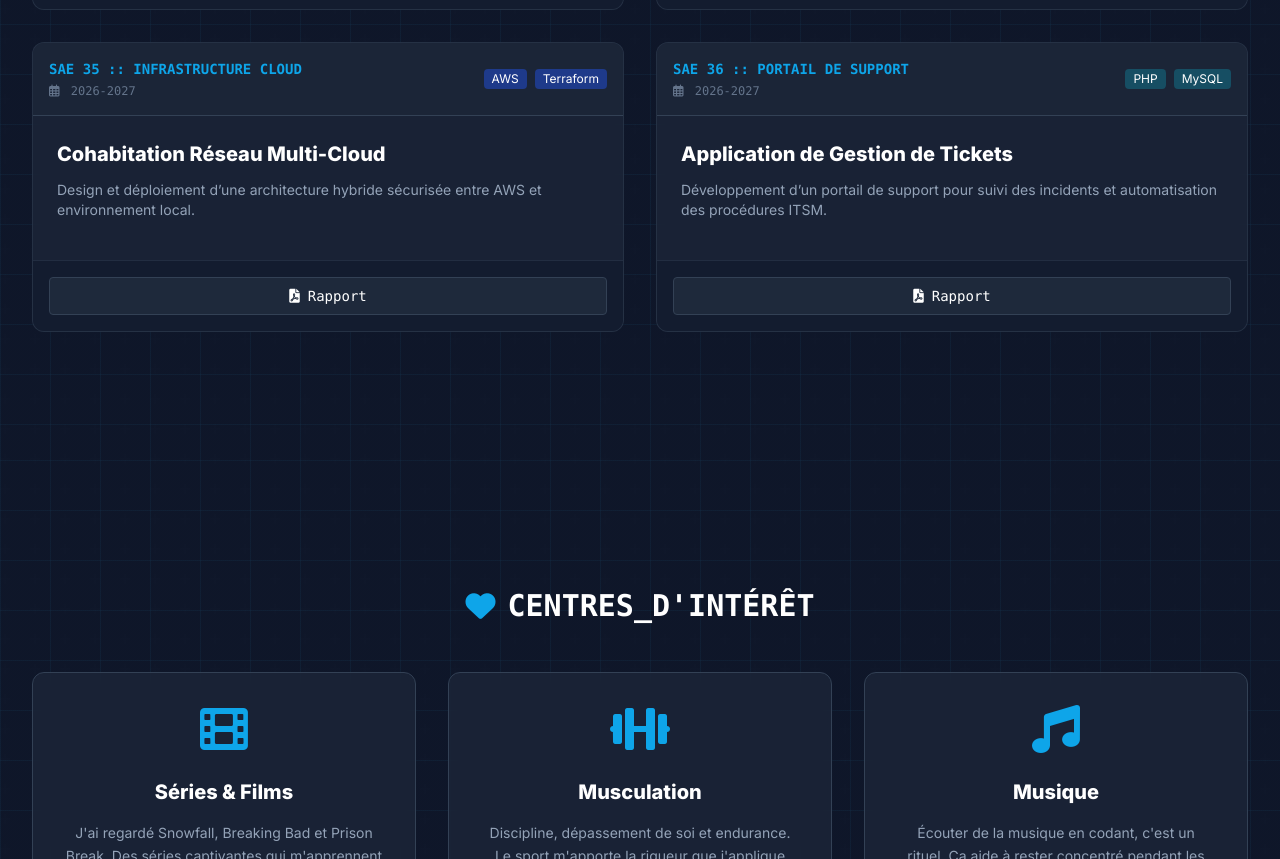
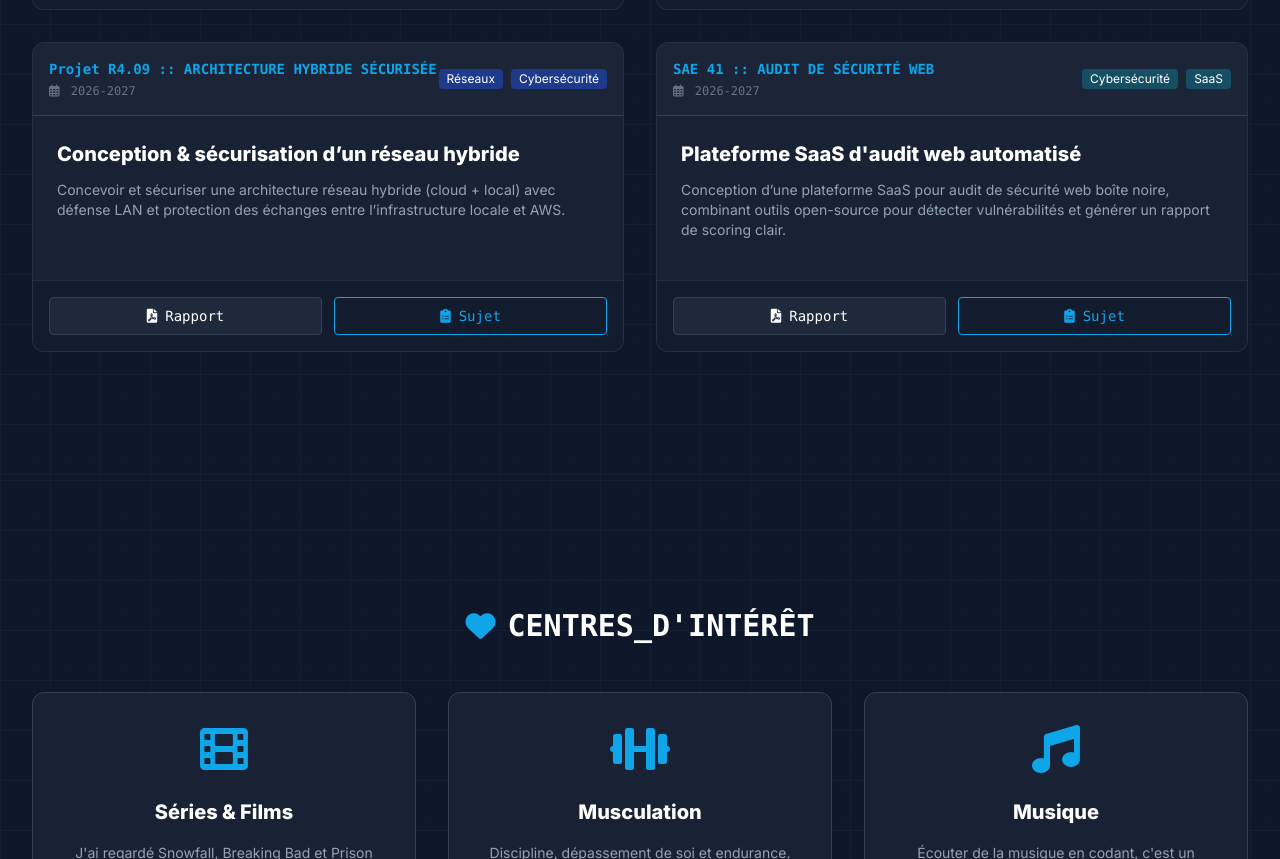
Before and after one commit to mohaesh/PORTFOLIO, a plain HTML site: page projets.html in a window 1280 px wide. Shown: the part 1976-2835 px from the top of the page. Drawn offline with nearby package versions, Linux system fonts and the light colour scheme.

Commit message:
v3.0 portfolio

```diff
--- a/projets.html
+++ b/projets.html
@@ -324,21 +324,24 @@
                 <div class="project-card glass-panel rounded-xl overflow-hidden flex flex-col h-full hover:border-sky-500" data-category="reseaux">
                     <div class="bg-slate-800/50 p-4 border-b border-slate-700 flex justify-between items-center">
                         <div class="flex flex-col">
-                            <span class="font-mono text-sky-500 text-sm font-bold">SAE 35 :: INFRASTRUCTURE CLOUD</span>
+                            <span class="font-mono text-sky-500 text-sm font-bold">Projet R4.09 :: ARCHITECTURE HYBRIDE SÉCURISÉE</span>
                             <span class="text-xs text-slate-500 font-mono mt-1"><i class="far fa-calendar-alt mr-1"></i> 2026-2027</span>
                         </div>
                         <div class="flex gap-2 text-xs text-white">
-                            <span class="bg-blue-900 px-2 py-0.5 rounded">AWS</span>
-                            <span class="bg-blue-900 px-2 py-0.5 rounded">Terraform</span>
+                            <span class="bg-blue-900 px-2 py-0.5 rounded">Réseaux</span>
+                            <span class="bg-blue-900 px-2 py-0.5 rounded">Cybersécurité</span>
                         </div>
                     </div>
                     <div class="p-6 flex-grow">
-                        <h3 class="text-xl font-bold text-white mb-3">Cohabitation Réseau Multi-Cloud</h3>
-                        <p class="text-slate-400 text-sm mb-4">Design et déploiement d’une architecture hybride sécurisée entre AWS et environnement local.</p>
+                        <h3 class="text-xl font-bold text-white mb-3">Conception & sécurisation d’un réseau hybride</h3>
+                        <p class="text-slate-400 text-sm mb-4">Concevoir et sécuriser une architecture réseau hybride (cloud + local) avec défense LAN et protection des échanges entre l’infrastructure locale et AWS.</p>
                     </div>
                     <div class="p-4 border-t border-slate-700/50 bg-[#0f172a]/50 flex gap-3">
-                        <a href="rapports/Cahier de COURS ressource R4.Cyber.09.pdf" target="_blank" class="flex-1 inline-flex items-center justify-center gap-2 bg-[#1e293b] hover:bg-sky-500 border border-slate-700 text-white py-2 rounded transition-colors text-sm font-mono hover:border-white">
+                        <a href="rapports/R4.09_TP_DROUSSI_ABDALLAH.pdf" target="_blank" class="flex-1 inline-flex items-center justify-center gap-2 bg-[#1e293b] hover:bg-sky-500 border border-slate-700 text-white py-2 rounded transition-colors text-sm font-mono hover:border-white">
                             <i class="fas fa-file-pdf"></i> Rapport
+                        </a>
+                        <a href="sujets_SAE/Cahier de COURS ressource R4.Cyber.09.pdf" target="_blank" class="flex-1 inline-flex items-center justify-center gap-2 border border-sky-500 text-sky-500 hover:bg-sky-500/10 py-2 rounded transition-colors text-sm font-mono">
+                            <i class="fas fa-clipboard-list"></i> Sujet
                         </a>
                     </div>
                 </div>
@@ -347,21 +350,24 @@
                 <div class="project-card glass-panel rounded-xl overflow-hidden flex flex-col h-full hover:border-sky-500" data-category="web">
                     <div class="bg-slate-800/50 p-4 border-b border-slate-700 flex justify-between items-center">
                         <div class="flex flex-col">
-                            <span class="font-mono text-sky-500 text-sm font-bold">SAE 36 :: PORTAIL DE SUPPORT</span>
+                            <span class="font-mono text-sky-500 text-sm font-bold">SAE 41 :: AUDIT DE SÉCURITÉ WEB</span>
                             <span class="text-xs text-slate-500 font-mono mt-1"><i class="far fa-calendar-alt mr-1"></i> 2026-2027</span>
                         </div>
                         <div class="flex gap-2 text-xs text-white">
-                            <span class="bg-cyan-900 px-2 py-0.5 rounded">PHP</span>
-                            <span class="bg-cyan-900 px-2 py-0.5 rounded">MySQL</span>
+                            <span class="bg-cyan-900 px-2 py-0.5 rounded">Cybersécurité</span>
+                            <span class="bg-cyan-900 px-2 py-0.5 rounded">SaaS</span>
                         </div>
                     </div>
                     <div class="p-6 flex-grow">
-                        <h3 class="text-xl font-bold text-white mb-3">Application de Gestion de Tickets</h3>
-                        <p class="text-slate-400 text-sm mb-4">Développement d’un portail de support pour suivi des incidents et automatisation des procédures ITSM.</p>
+                        <h3 class="text-xl font-bold text-white mb-3">Plateforme SaaS d'audit web automatisé</h3>
+                        <p class="text-slate-400 text-sm mb-4">Conception d’une plateforme SaaS pour audit de sécurité web boîte noire, combinant outils open-source pour détecter vulnérabilités et générer un rapport de scoring clair.</p>
                     </div>
                     <div class="p-4 border-t border-slate-700/50 bg-[#0f172a]/50 flex gap-3">
-                        <a href="rapports/Cours_Complet_PowerShell_R4.05.pdf" target="_blank" class="flex-1 inline-flex items-center justify-center gap-2 bg-[#1e293b] hover:bg-sky-500 border border-slate-700 text-white py-2 rounded transition-colors text-sm font-mono hover:border-white">
+                        <a href="rapports/Soutenance_SAE401.pptx" target="_blank" class="flex-1 inline-flex items-center justify-center gap-2 bg-[#1e293b] hover:bg-sky-500 border border-slate-700 text-white py-2 rounded transition-colors text-sm font-mono hover:border-white">
                             <i class="fas fa-file-pdf"></i> Rapport
+                        </a>
+                        <a href="sujets_SAE/SAE-BUT-Cyber.pdf" target="_blank" class="flex-1 inline-flex items-center justify-center gap-2 border border-sky-500 text-sky-500 hover:bg-sky-500/10 py-2 rounded transition-colors text-sm font-mono">
+                            <i class="fas fa-clipboard-list"></i> Sujet
                         </a>
                     </div>
                 </div>
```
Also changed, not shown: 5 other files.
